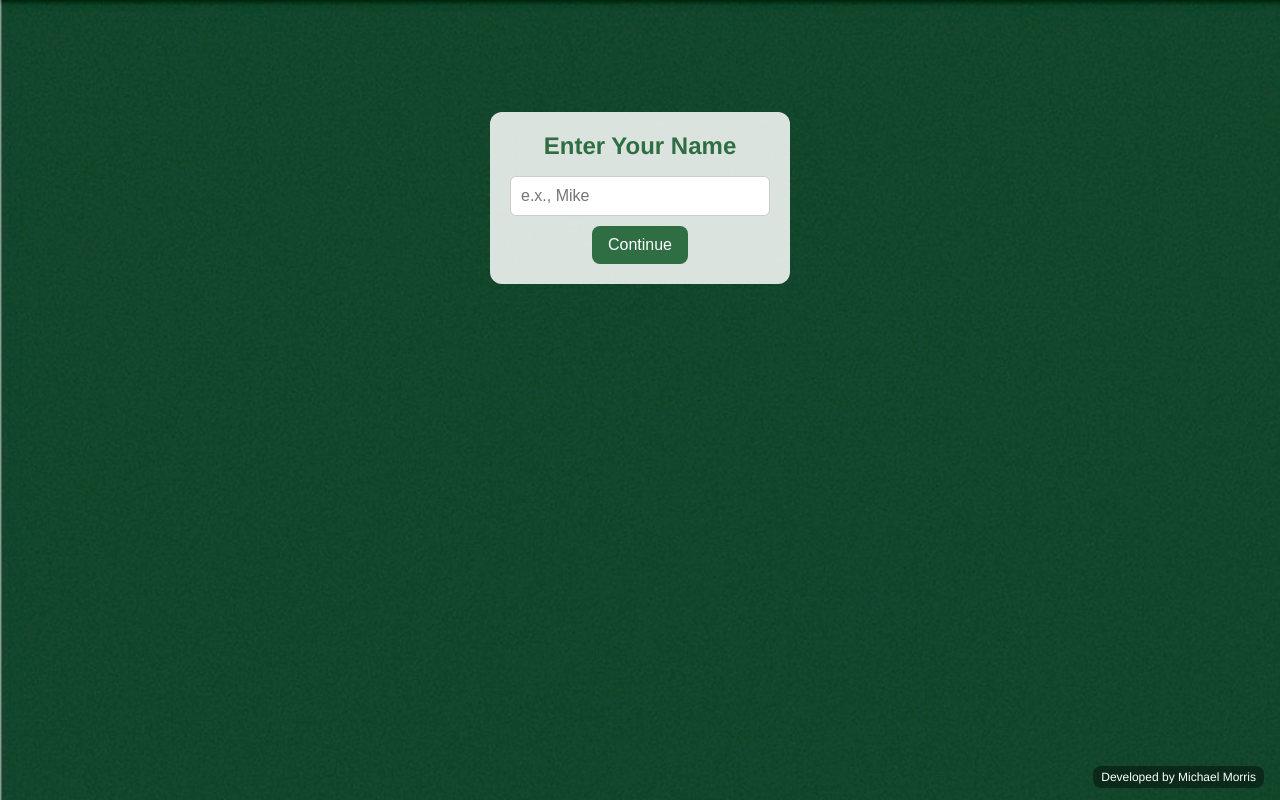
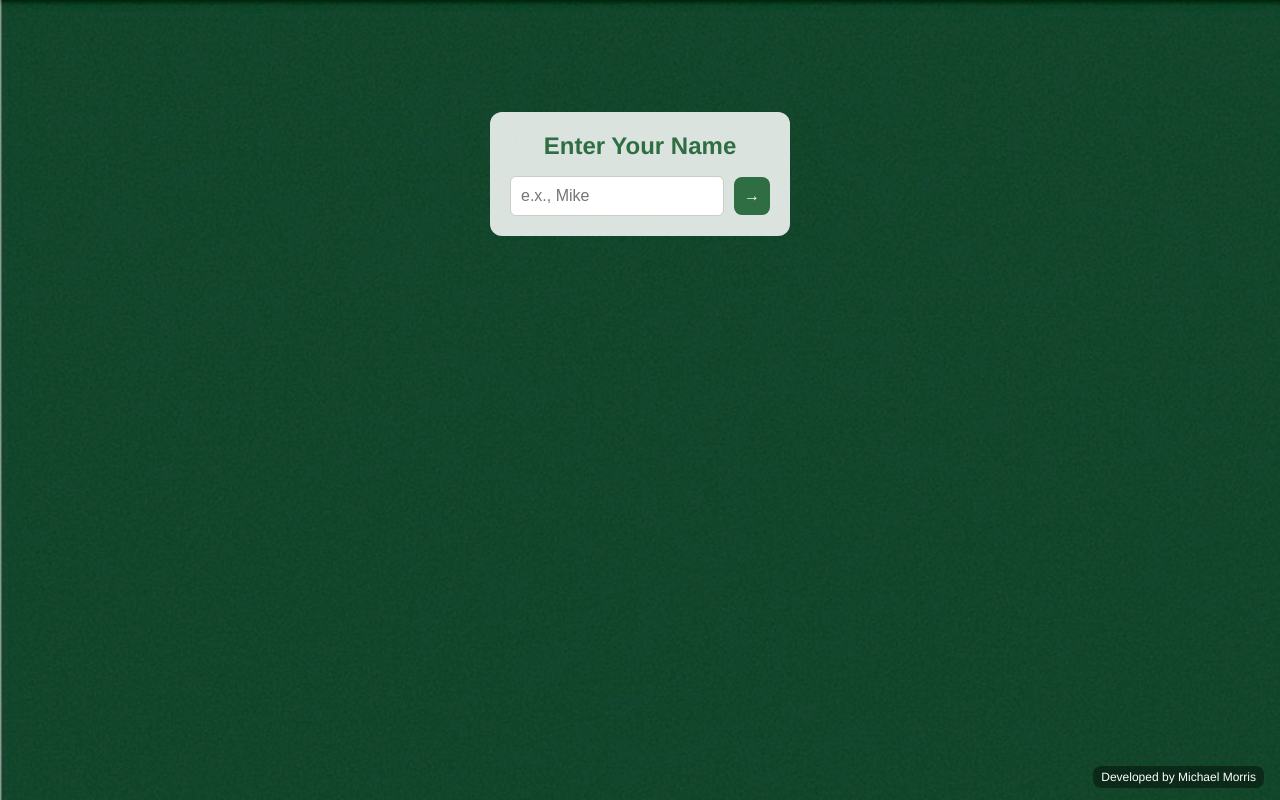
Before and after one commit to morris-io/live-scorecard, a React (Create React App) app in the folder client/: page / in a window 1280 px wide. Built offline with nearby package versions, Linux system fonts and the light colour scheme; no server answers; a web font is replaced by a local one.

Commit message:
iframing

```diff
--- a/client/src/pages/CreateUser.js
+++ b/client/src/pages/CreateUser.js
@@ -70,17 +70,16 @@ export default function CreateUser({ setUser, groupFromURL, setGroup }) {
           backgroundColor: "rgba(255, 255, 255, 0.85)",
           padding: 20,
           borderRadius: 12,
-          width: 260 // <-- narrowed card width
+          width: 260
         }}
       >
         <h2 style={{ margin: 0, color: "#2f6e43" }}>Enter Your Name</h2>
         <div
           style={{
             display: "flex",
-            justifyContent: "center",
+            alignItems: "center",
             gap: "10px",
-            marginTop: 16,
-            flexWrap: "wrap"
+            marginTop: 16
           }}
         >
           <input
@@ -89,27 +88,26 @@ export default function CreateUser({ setUser, groupFromURL, setGroup }) {
             value={name}
             onChange={(e) => setName(e.target.value)}
             style={{
+              flex: 1,
               padding: 10,
               fontSize: 16,
               borderRadius: 6,
-              border: "1px solid #ccc",
-              width: "100%" // <-- fill the 260px card
+              border: "1px solid #ccc"
             }}
           />
           <button
             onClick={handleCreate}
             style={{
-              padding: "10px 16px",
+              padding: "10px",
               fontSize: 16,
               background: "#2f6e43",
               color: "white",
               border: "none",
               borderRadius: 8,
-              cursor: "pointer",
-              whiteSpace: "nowrap"
+              cursor: "pointer"
             }}
           >
-            Continue
+            &rarr;
           </button>
         </div>
       </div>
```
